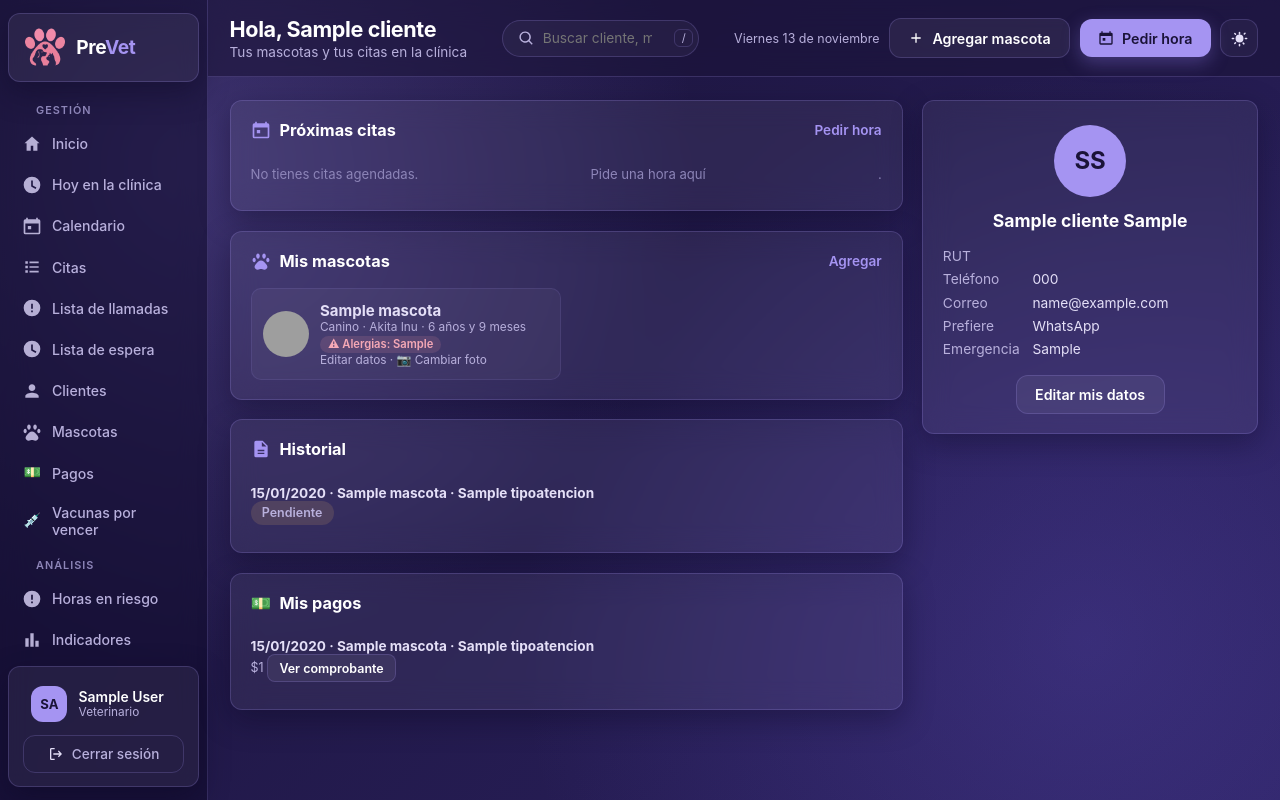
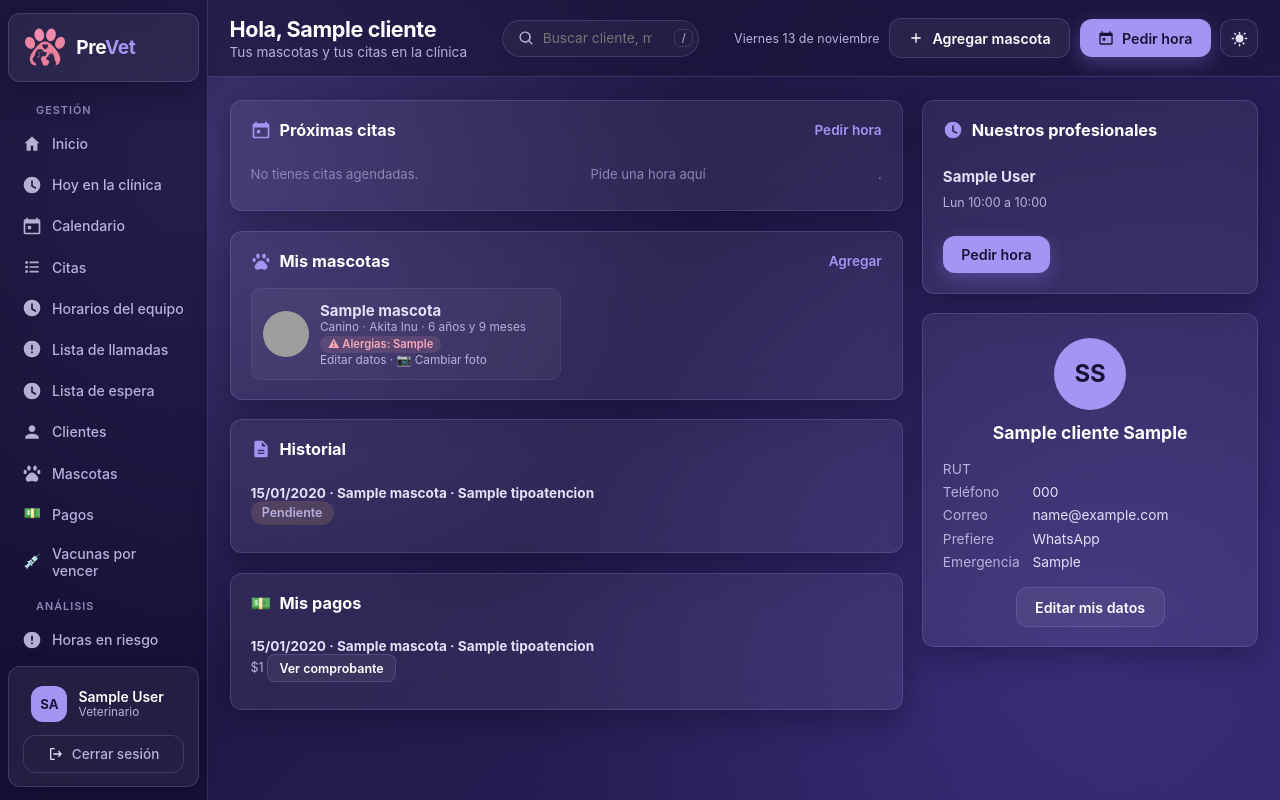
Before and after one commit to KatUci/PreVet, a Django app: page /mi-prevet/ in a window 1280 px wide. Run offline with Django 5.2, Linux system fonts and the light colour scheme; a user stored in the database is signed in; data comes from the database, SQL or seed files in the repository; tables that the repository leaves empty hold one stand-in row (values such as "Sample post"); grey boxes are pictures that could not be loaded.

Commit message:
Muestra los horarios del equipo, quién atiende hoy y quién atiende urgencias, también en Mi PreVet

```diff
--- a/sistema/citas/disponibilidad.py
+++ b/sistema/citas/disponibilidad.py
@@ -18,6 +18,15 @@ from .forms import BLOQUES, ESTADOS_QUE_LIBERAN, veterinarios_con_horario
 from .models import Cita, HorarioAtencion
 
 DIAS_CORTOS = ['Lun', 'Mar', 'Mié', 'Jue', 'Vie', 'Sáb', 'Dom']
+
+# Los profesionales que atienden urgencias se marcan con este grupo, en
+# Administración > Personal (el grupo se crea en Grupos de permisos, sin permisos).
+GRUPO_URGENCIAS = 'Urgencias'
+
+
+def urgencias_ids():
+    """Los profesionales que atienden urgencias."""
+    return set(User.objects.filter(groups__name=GRUPO_URGENCIAS).values_list('pk', flat=True))
 
 
 def _texto_tramos(tramos):
@@ -44,6 +53,8 @@ def resumen_horarios(veterinario=None):
         tramos = tramos.filter(veterinario=veterinario)
 
     resumen = []
+    de_urgencias = urgencias_ids()
+    hoy = timezone.localdate().weekday()
     for vet, del_vet in groupby(tramos, key=lambda t: t.veterinario):
         por_dia = {}
         for tramo in del_vet:
@@ -62,6 +73,8 @@ def resumen_horarios(veterinario=None):
             'nombre': vet.get_full_name() or vet.username,
             'lineas': [f'{_rango_dias(desde, hasta)} {texto}' for desde, hasta, texto in grupos],
             'sabado': 5 in por_dia,
+            'urgencias': vet.pk in de_urgencias,
+            'atiende_hoy': hoy in por_dia,
         })
     return resumen
 
@@ -126,3 +139,33 @@ def disponibles(request):
 
     return JsonResponse({'atiende': bool(tramos), 'libres': [h.strftime('%H:%M') for h in libres],
                          'mensaje': mensaje})
+
+
+@login_required
+def horarios_semana(request):
+    """Horarios del equipo: qué días y a qué horas atiende cada profesional."""
+    from django.core.exceptions import PermissionDenied
+    from django.shortcuts import render
+    if not request.user.has_perm('citas.view_cita'):
+        raise PermissionDenied
+
+    tramos = list(HorarioAtencion.objects.filter(activo=True, veterinario__in=veterinarios_con_horario())
+                  .select_related('veterinario').order_by('hora_inicio'))
+    # El domingo solo aparece si alguien atiende ese día.
+    dias = list(range(6)) + ([6] if any(t.dia_semana == 6 for t in tramos) else [])
+
+    filas = []
+    de_urgencias = urgencias_ids()
+    for vet in veterinarios_con_horario():
+        celdas = []
+        for dia in dias:
+            del_dia = [t for t in tramos if t.veterinario_id == vet.pk and t.dia_semana == dia]
+            celdas.append(_texto_tramos(del_dia) if del_dia else '')
+        filas.append({'nombre': vet.get_full_name() or vet.username, 'celdas': celdas, 'urgencias': vet.pk in de_urgencias})
+
+    return render(request, 'citas/horarios_semana.html', {
+        'seccion': 'horarios_semana',
+        'dias': [DIAS_CORTOS[d] for d in dias],
+        'hoy': timezone.localdate().weekday(),
+        'filas': filas,
+    })
--- a/sistema/citas/urls.py
+++ b/sistema/citas/urls.py
@@ -8,6 +8,7 @@ urlpatterns = [
     path('nueva/', views.agendar, name='agendar'),
     path('sin-hora/', views.sin_hora, name='cita_sin_hora'),
     path('disponibles/', disponibilidad.disponibles, name='horas_disponibles'),
+    path('horarios-equipo/', disponibilidad.horarios_semana, name='horarios_semana'),
     path('espera/', espera.listado, name='lista_espera'),
     path('espera/anotar/', espera.anotar, name='espera_anotar'),
     path('espera/<int:pk>/quitar/', espera.descartar, name='espera_descartar'),
--- a/sistema/portal/views.py
+++ b/sistema/portal/views.py
@@ -71,6 +71,8 @@ def inicio(request):
         'proximas': citas.filter(estado='pendiente', fecha__gte=hoy).order_by('fecha', 'hora'),
         'historial': citas.exclude(estado='pendiente', fecha__gte=hoy).order_by('-fecha', '-hora')[:10],
         # Lo que ha pagado en la clínica, con su comprobante (PV-PAG-01).
+        # Horario de cada profesional y quién atiende urgencias.
+        'profesionales': resumen_horarios(),
         'pagos': (Pago.objects.filter(cita__cliente=cliente)
                   .select_related('cita__mascota', 'cita__tipo_atencion')[:10]),
     })
--- a/sistema/static/css/prevet.css
+++ b/sistema/static/css/prevet.css
@@ -2253,3 +2253,16 @@ a.kpi { text-decoration: none; color: inherit; }
 .historial-cambios { list-style: none; margin: .6rem 0 0; padding: 0 0 0 .9rem; border-left: 2px solid var(--borde); }
 .historial-cambios li { padding: .35rem 0; font-size: .86rem; }
 .historial-cambios li b { color: var(--titulo); margin-right: .35rem; }
+
+/* Horarios del equipo */
+.atienden-hoy { display: flex; align-items: center; gap: .4rem; flex-wrap: wrap; margin-bottom: 1rem; font-size: .9rem; }
+.atienden-hoy small { color: var(--gris); }
+.atienden-hoy a { margin-left: auto; font-weight: 600; }
+.tabla-horarios td, .tabla-horarios th { text-align: center; }
+.tabla-horarios td:first-child, .tabla-horarios th:first-child { text-align: left; }
+.tabla-horarios .col-hoy { background: var(--borde-suave); font-weight: 700; }
+.tabla-horarios .no-atiende { color: var(--gris); }
+.lista-profesionales { list-style: none; margin: 0 0 1rem; padding: 0; }
+.lista-profesionales li { padding: .6rem 0; border-bottom: 1px solid var(--borde-suave); }
+.lista-profesionales li:last-child { border-bottom: 0; }
+.lista-profesionales small { display: block; color: var(--gris); margin-top: .2rem; }
--- a/sistema/templates/base.html
+++ b/sistema/templates/base.html
@@ -112,6 +112,9 @@
             </a>
             <a href="/citas/" class="sb-link {% if seccion == 'citas' %}activo{% endif %}">
                 <svg class="icono"><use href="#i-lista"/></svg> Citas
+            </a>
+            <a href="{% url 'horarios_semana' %}" class="sb-link {% if seccion == 'horarios_semana' %}activo{% endif %}">
+                <svg class="icono"><use href="#i-reloj"/></svg> Horarios del equipo
             </a>
             {% if perms.citas.ver_riesgo %}
             <a href="{% url 'llamadas' %}" class="sb-link {% if seccion == 'llamadas' %}activo{% endif %}">
--- a/sistema/templates/citas/_horarios.html
+++ b/sistema/templates/citas/_horarios.html
@@ -5,7 +5,7 @@
     <ul>
         {% for h in horarios %}
         <li>
-            <b>{{ h.nombre }}{% if h.sabado %} <span class="etiqueta etiqueta-ok">Sábados</span>{% endif %}</b>
+            <b>{{ h.nombre }}{% if h.sabado %} <span class="etiqueta etiqueta-ok">Sábados</span>{% endif %}{% if h.urgencias %} <span class="etiqueta etiqueta-mal">Urgencias</span>{% endif %}</b>
             <span>{{ h.lineas|join:" · " }}</span>
         </li>
         {% endfor %}
--- a/sistema/templates/portal/inicio.html
+++ b/sistema/templates/portal/inicio.html
@@ -99,6 +99,26 @@
     </div>
 
     <div class="panel-lateral">
+        {# ---------- Nuestros profesionales ---------- #}
+        <section class="card">
+            <div class="card-titulo"><h2><svg class="icono"><use href="#i-reloj"/></svg> Nuestros profesionales</h2></div>
+            <ul class="lista-profesionales">
+                {% for p in profesionales %}
+                <li>
+                    <b>{{ p.nombre }}</b>
+                    <div class="etiquetas">
+                        {% if p.atiende_hoy %}<span class="etiqueta etiqueta-ok">Atiende hoy</span>{% endif %}
+                        {% if p.urgencias %}<span class="etiqueta etiqueta-mal">Urgencias</span>{% endif %}
+                    </div>
+                    <small>{{ p.lineas|join:" · " }}</small>
+                </li>
+                {% empty %}
+                <li class="flujo-vacio">Pronto publicaremos los horarios.</li>
+                {% endfor %}
+            </ul>
+            <a href="{% url 'portal_pedir_hora' %}" class="btn btn-primario">Pedir hora</a>
+        </section>
+
         <section class="card ficha-contacto">
             <div class="ficha-avatar">{{ cliente.nombres|first }}{{ cliente.apellidos|first }}</div>
             <h2>{{ cliente.nombre_completo }}</h2>
```
Also changed, not shown: sistema/citas/panel.py (+9 -0 lines), sistema/citas/tests.py (+22 -0 lines), sistema/portal/tests.py (+23 -0 lines), sistema/templates/citas/horarios_semana.html (added, +39 -0 lines), sistema/templates/citas/panel_dia.html (+12 -0 lines).
